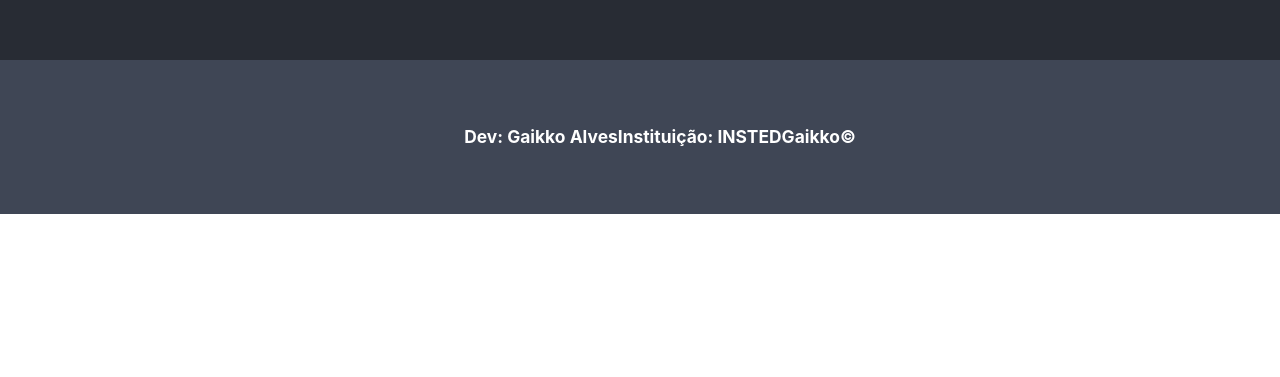
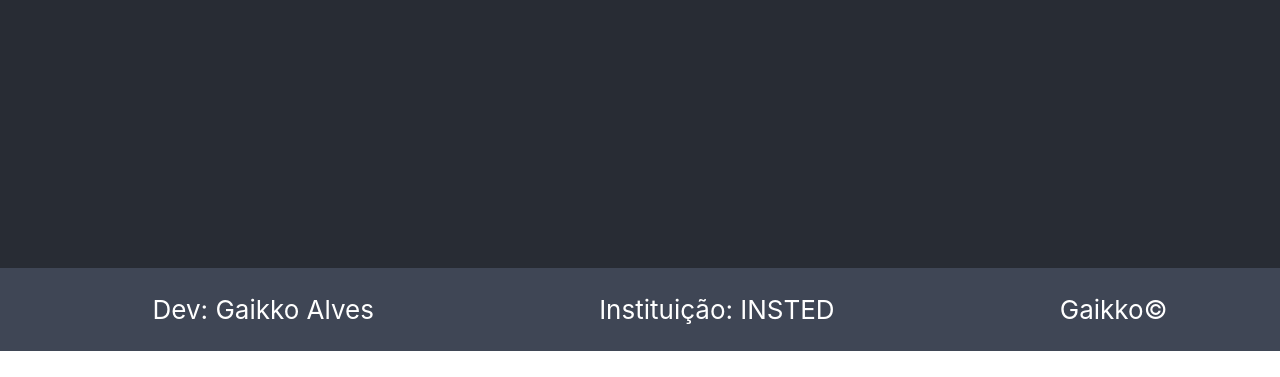
Before and after one commit to Gaikko/provaAdrianoInsted, a React (Create React App) app: page / in a window 1280 px wide. Shown: the part 879-1256 px from the top of the page. Before the commit the page ends 1093 px from the top, so only its background shows below. Built offline with nearby package versions, Linux system fonts and the light colour scheme.

Commit message:
final sem build

```diff
--- a/public/index.html
+++ b/public/index.html
@@ -1,5 +1,5 @@
 <!DOCTYPE html>
-<html lang="en">
+<html lang="pt-br">
   <head>
     <meta charset="utf-8" />
     <link rel="icon" href="%PUBLIC_URL%/favicon.ico" />
@@ -24,7 +24,7 @@
       work correctly both with client-side routing and a non-root public URL.
       Learn how to configure a non-root public URL by running `npm run build`.
     -->
-    <title>React App</title>
+    <title>Temperatura - Isnted</title>
   </head>
   <body>
     <noscript>You need to enable JavaScript to run this app.</noscript>
--- a/src/App.js
+++ b/src/App.js
@@ -15,8 +15,8 @@
             <Route path='/' element={<Home btnIr = "Acessar!"/>}></Route>
             <Route path='/weather' element={<Index/>}></Route>
           </Routes>
+          <Footer/>
         </BrowserRouter>
-        <Footer/>
       </header>
     </div>
   );
--- a/src/components/Footer.css
+++ b/src/components/Footer.css
@@ -1,17 +1,18 @@
 .footer {
-    height: 10%;
+    margin-top: 100vh;
     background-color: #3f4655;
+    width: 100%;
     bottom: 0;
     position: inherit;
-    width: 100%;
 }
 
-ul {
-    display: inline-flex;
+.ulft {
+    display: flex;
     flex-direction: row;
+    justify-content: space-around;
 }
 
-li {
+.lift {
     text-decoration: none;
     list-style: none;
 }
--- a/src/components/Footer.js
+++ b/src/components/Footer.js
@@ -6,15 +6,15 @@
     let facul = "INSTED";
     return (
         <footer className="footer">
-            <ul>
-                <li>
-                    <h6>Dev: {dev}</h6>
+            <ul className='ulft'>
+                <li className='lift'>
+                    <p>Dev: {dev}</p>
                 </li>
-                <li>
-                    <h6>Instituição: {facul}</h6>
+                <li className='lift'>
+                    <p>Instituição: {facul}</p>
                 </li>
-                <li>
-                    <h6>Gaikko&copy;</h6>
+                <li className='lift'>
+                    <p>Gaikko&copy;</p>
                 </li>
             </ul>
         </footer>
--- a/src/pages/Home/Home.css
+++ /dev/null
@@ -1,3 +0,0 @@
-div {
-    min-height: inherit;
-}
--- a/src/pages/Home/Home.js
+++ b/src/pages/Home/Home.js
@@ -1,5 +1,4 @@
 import React from 'react'
-import './Home.css'
 
 const Home = ({ btnIr }) => {
     function clicar() {
--- a/src/pages/Weather/Index.css
+++ /dev/null
@@ -1,3 +0,0 @@
-.divcont {
-    min-height: 150px;
-}
--- a/src/pages/Weather/Index.js
+++ b/src/pages/Weather/Index.js
@@ -1,6 +1,5 @@
 import React from 'react'
 import ApiWeather from './components/ApiWeather'
-import './Index.css'
 
 const Index = () => {
   return (
--- a/src/pages/Weather/components/ApiWeather.css
+++ b/src/pages/Weather/components/ApiWeather.css
@@ -5,16 +5,21 @@
 .iconetemp {
     width: 30px;
     height: 30px;
-    padding-left: 5px;
+    margin-left: 5px;
+    padding: 5px;
+    background-color: aliceblue;
+    border-radius: 15px;
+}
+
+.conteudo {
+    display: block;
 }
 
 .descricao {
     display: flex;
     flex-direction: row;
-    flex-wrap: wrap;
-    align-content: center;
+    align-items: center;
     justify-content: center;
-    align-items: flex-end;
 }
 
 .min {
--- a/src/pages/Weather/components/ApiWeather.js
+++ b/src/pages/Weather/components/ApiWeather.js
@@ -13,26 +13,20 @@
       .then(res => res.json())
       .then(data => {
         const { name, main, sys, weather } = data;
-        console.log({data});
+        console.log({ data });
         if (sys !== undefined) {
           if (weather !== undefined) {
             const icon = `https://s3-us-west-2.amazonaws.com/s.cdpn.io/162656/${weather[0]["icon"]}.svg`;
             setCidade(
-              `<div>
-              <div>
+              `<div class='conteudo'>
               <p>Temperatura: ${main.temp} ºC</p>
               <h9 class='sens'>Sensação Térmica: ${main.feels_like} ºC</h9>
               <h9 class='min'>Mínima: ${main.temp_min} ºC</h9>
               <h9 class='max'>Máxima: ${main.temp_max} ºC</h9>
-              </div>
-            <p>País: ${sys.country}</p>
-            <p>Cidade: ${name}</p>
-            <div>
-            <h8>Tempo: ${weather[0]['main']}</h8><br/>
-            <div class='descricao'>
-            <h9>Descrição: ${weather[0]['description']}</h9><img class='iconetemp' src="${icon}"/>
-            </div>
-            </div>
+              <p>País: ${sys.country}</p>
+              <p>Cidade: ${name}</p>
+              <h8 class='descricao'>Tempo: ${weather[0]['main']}</h8>
+              <h9 class='descricao'>Descrição: ${weather[0]['description']}<img class='iconetemp' src="${icon}"/></h9>
             </div>`
             );
           }
```
Also changed, not shown: src/components/Api.js (deleted, +0 -17 lines).
